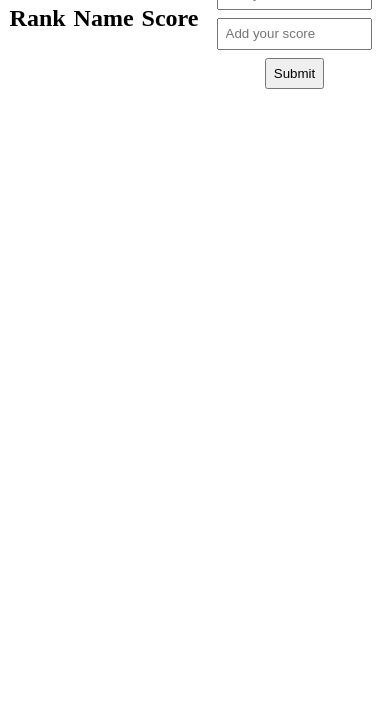
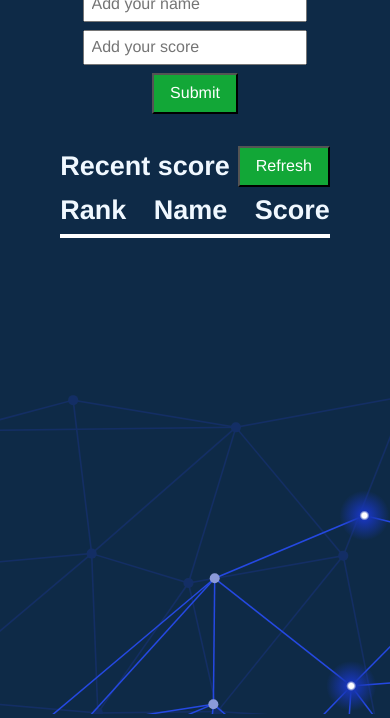
Before and after one commit to yersel500/leaderboard-project, a website built with webpack: page src/index.html in a window 390 px wide. Shown: the part 126-844 px from the top of the page. Built offline with nearby package versions, Linux system fonts and the light colour scheme.

Commit message:
Improve backgroung

```diff
--- a/src/style.css
+++ b/src/style.css
@@ -4,8 +4,19 @@
   box-sizing: border-box;
 }
 
+body {
+  background: url("./assets/polygon-luminary.svg");
+  color: aliceblue;
+  font-family: "Franklin Gothic Medium", "Arial Narrow", Arial, sans-serif;
+  font-size: 18px;
+}
+
 li {
   list-style-type: none;
+}
+
+.container-name {
+  border: 2px solid white;
 }
 
 .container,
@@ -57,5 +68,41 @@ button {
 }
 
 .unit-score:nth-child(even) {
-  background-color: rgb(173, 172, 172);
+  background-color: rgb(108, 61, 236);
 }
+
+input {
+  caret-color: blue;
+  font-family: "Franklin Gothic Medium", "Arial Narrow", Arial, sans-serif;
+  font-size: 16px;
+}
+
+button {
+  padding: 0.6rem 1rem;
+  font-family: "Franklin Gothic Medium", "Arial Narrow", Arial, sans-serif;
+  font-size: 16px;
+  background-color: rgb(18, 167, 55);
+  color: #fff;
+}
+
+.refresh:hover,
+.submit:hover {
+  background-color: rgb(7, 92, 28);
+}
+
+@media only screen and (max-width: 540px) {
+  .container {
+    flex-direction: column-reverse;
+    gap: 2rem;
+    align-items: center;
+    justify-content: space-between;
+  }
+
+  .container-name,
+  .title-container,
+  .head-table,
+  form,
+  input {
+    width: 100%;
+  }
+}
```
Also changed, not shown: dist/main.js, src/assets/polygon-luminary.svg (added).
